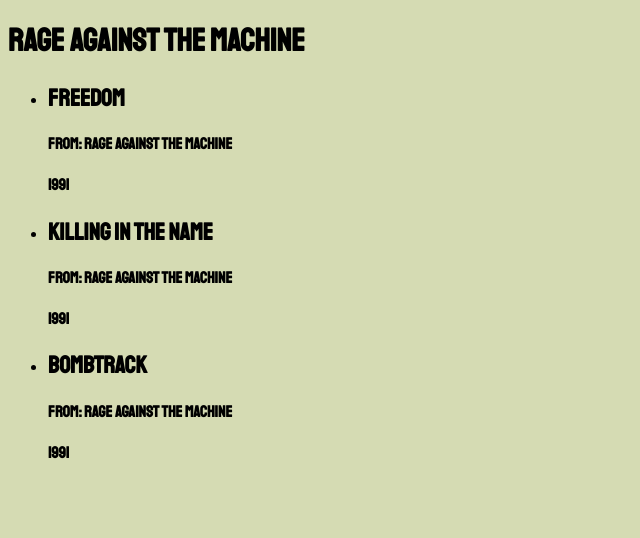
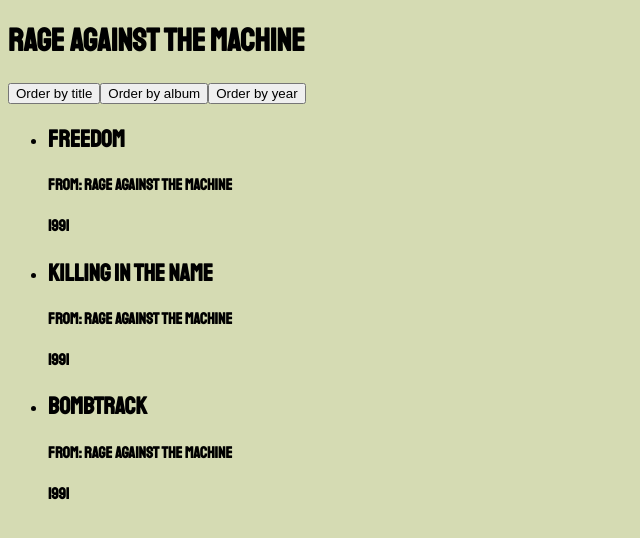
Before and after one commit to gabrigomez/r4ge, a Vue app: page / in a window 1280 px wide. Shown: the top 538 px of the page, without its empty margins (0-640 px from the left). Built offline with nearby package versions, Linux system fonts and the light colour scheme.

Commit message:
add order buttons

```diff
--- a/src/App.vue
+++ b/src/App.vue
@@ -1,6 +1,13 @@
 <template>
   <div class="app">
     <h1>RAGE AGAINST THE MACHINE</h1>
+    <header>
+      <div>
+        <button @click="handleClick('title')">Order by title</button>
+        <button @click="handleClick('album')">Order by album</button>
+        <button @click="handleClick('year')">Order by year</button>
+      </div>
+    </header>
     <MusicList :musics="musics" />
   </div>
 </template>
@@ -8,6 +15,7 @@
 <script lang="ts">
 import { defineComponent, reactive, ref, toRefs } from "vue";
 import Music from "./types/Music";
+import OrderTerm from "./types/OrderTerm";
 import MusicList from "./components/MusicList.vue";
 
 export default defineComponent({
@@ -35,9 +43,14 @@
       },
     ]);
 
-    return { musics };
+    const order = ref<OrderTerm>("title");
+
+    const handleClick = (term: OrderTerm) => {
+      order.value = term;
+    };
+
+    return { musics, handleClick };
   },
-  methods: {},
 });
 </script>
 
--- /dev/null
+++ b/src/types/OrderTerm.ts
@@ -0,0 +1,3 @@
+type OrderTerm = 'title' | 'album' | 'year'
+
+export default OrderTerm
```
